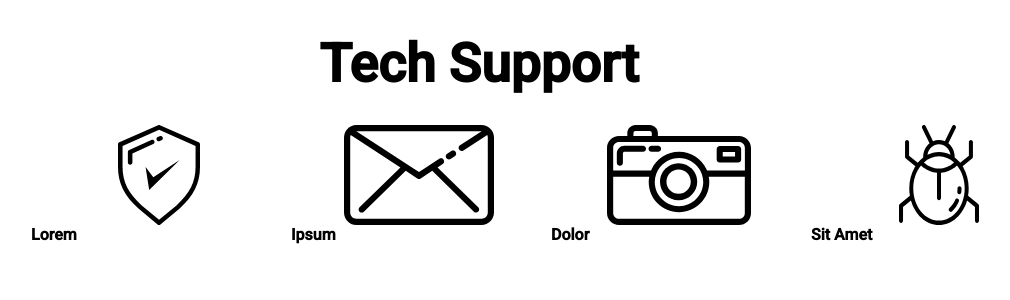
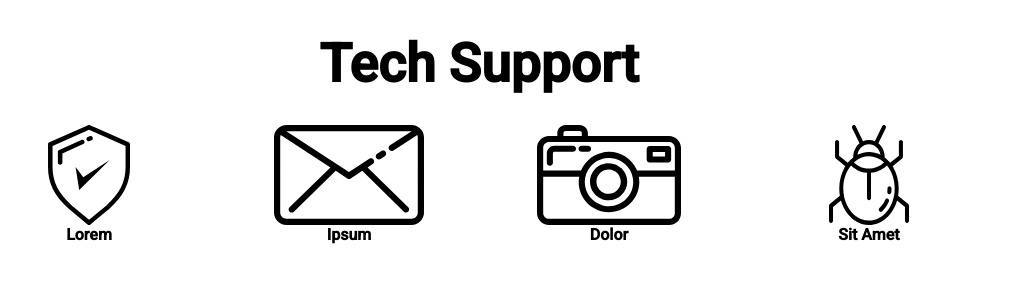
Before and after one commit to loganhawker/loganhawker.github.io, a PHP site: page /services in a window 1280 px wide; the page is wider, and only the part inside the window is pictured. Shown: the part 87-387 px from the top of that part, without its empty margins (161-1171 px from the left). Run offline with PHP 8.4, Linux system fonts and the light colour scheme.

Commit message:
Fixed spacing of services across platforms.

```diff
--- a/services/index.html
+++ b/services/index.html
@@ -42,22 +42,22 @@
 
                 <div class="service">
                     <img class="subicon" src="/images/icons/shield.svg">
-                    <b class="">Lorem</b>
+                    <b class="subtext">Lorem</b>
                 </div>
 
                 <div class="service">
                     <img class="subicon" src="/images/icons/mail.svg">
-                    <b class="">Ipsum</b>
+                    <b class="subtext">Ipsum</b>
                 </div>
 
                 <div class="service">
                     <img class="subicon" src="/images/icons/camera.svg">
-                    <b class="">Dolor</b>
+                    <b class="subtext">Dolor</b>
                 </div>
 
                 <div class="service">
                     <img class="subicon" src="/images/icons/virus.svg">
-                    <b class="">Sit Amet</b>
+                    <b class="subtext">Sit Amet</b>
                 </div>
 
             </div>
--- a/services/single.css
+++ b/services/single.css
@@ -109,6 +109,13 @@
      margin-right: auto;
      display: block;
 }
+     .services2 {
+         text-align: center;
+     }
+     .service, .subtext {
+         display: inline-block;
+         text-align: center;
+     }
 /* Mobile */
  @media (max-width : 443px ){
      .container header nav {
@@ -136,6 +143,13 @@
      .b {
          margin-left: -3%;
     }
+     .subicon {
+         height: 40px;
+         margin-bottom: 6px;
+     }
+     .name {
+         font-size: 40px;
+     }
 }
 /* Small Tablets */
  @media ( min-width : 444px ) and (max-width : 823px ){
@@ -164,10 +178,12 @@
          font-size: 20pt;
          float: center;
     }
-     .services2 {
-         padding-left: 8%;
-         padding-left: auto;
-    }
+     .subtext {
+         font-size: 25pt;
+     }
+     .subicon {
+         height: 70px;
+     }
 }
 /* Small Desktops */
  @media (min-width : 824px ) and ( max-width : 1920px ){
@@ -185,10 +201,7 @@
      .name {
          font-size: 40pt;
     }
-     .services2 {
-         padding-left: 15%;
-         padding-right: 15%;
-    }
+
 }
  .container{
      background: transparent;
```
